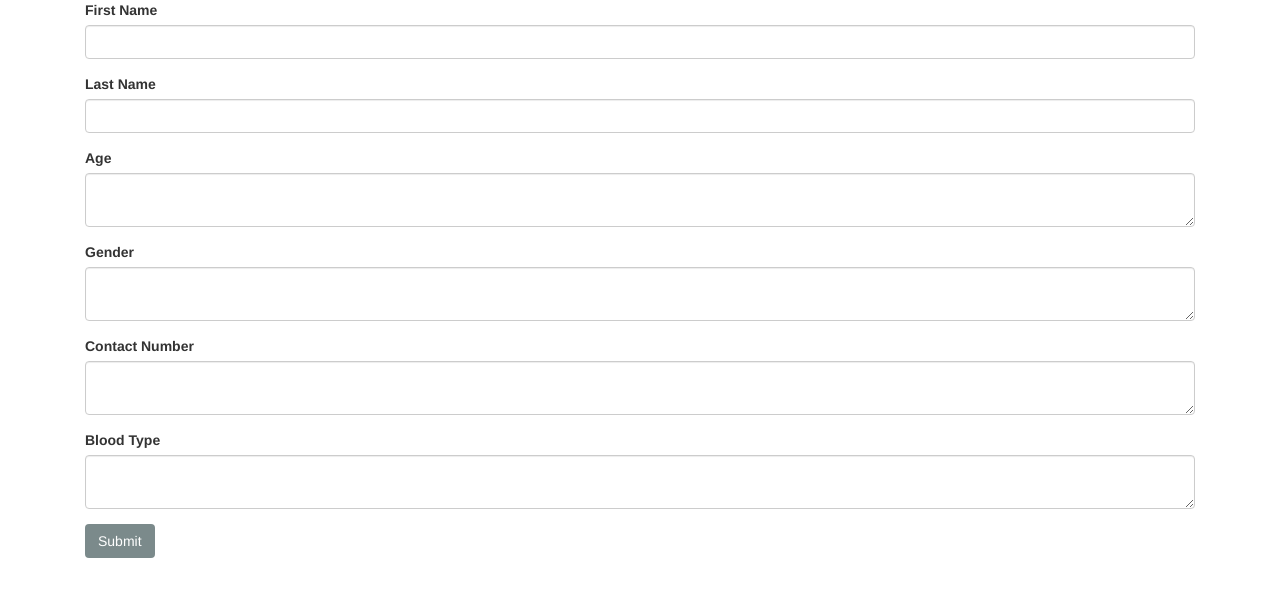
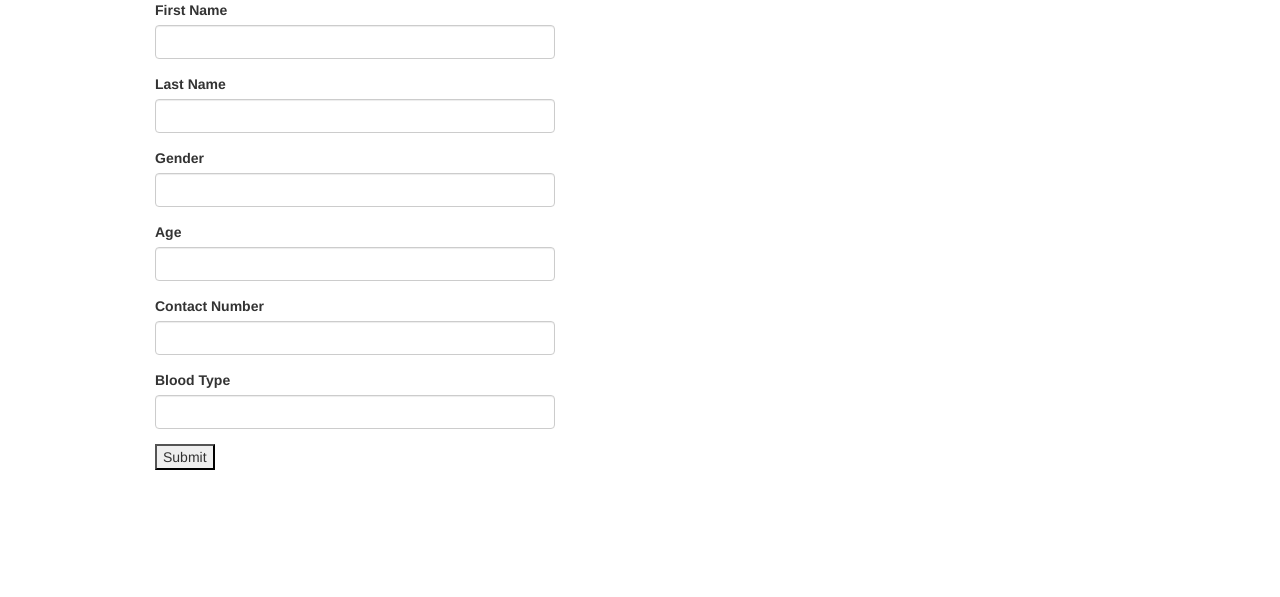
Before and after one commit to AnamAM/Project2, a Node server app: page /donor in a window 1280 px wide. Shown: the top 597 px of the page. Run offline with Node 20, Linux system fonts and the light colour scheme; some libraries are stand-ins or nearby versions.

Commit message:
pulling master

```diff
--- a/package.json
+++ b/package.json
@@ -15,6 +15,7 @@
     "express": "^4.16.3",
     "express-handlebars": "^3.0.0",
     "mysql2": "^1.5.3",
+    "nodemon": "^1.18.10",
     "sequelize": "^4.38.0"
   },
   "devDependencies": {
--- a/public/donor.html
+++ b/public/donor.html
@@ -8,7 +8,6 @@
     <meta name="viewport" content="width=device-width, initial-scale=1">
     <meta http-equiv="X-UA-Compatible" content="ie=edge">
     <link href="https://maxcdn.bootstrapcdn.com/bootswatch/4.0.0/flatly/bootstrap.min.css" rel="stylesheet">
-    <link rel="stylesheet" href="styles/styles.css" media="screen" title="no title">
     <link rel="stylesheet" href="https://cdnjs.cloudflare.com/ajax/libs/animate.css/3.7.0/animate.min.css">
     <link rel="stylesheet" href="https://use.fontawesome.com/releases/v5.8.1/css/all.css"
     integrity="sha384-50oBUHEmvpQ+1lW4y57PTFmhCaXp0ML5d60M1M7uH2+nqUivzIebhndOJK28anvf" crossorigin="anonymous">
@@ -17,43 +16,41 @@
     <script src="https://code.jquery.com/jquery.js"></script>
     <script src="https://maxcdn.bootstrapcdn.com/bootstrap/4.0.0/js/bootstrap.min.js">
     </script>
+    <link rel="stylesheet" href="styles/styles.css" media="screen" title="no title">
 </head>
 
 <body>
-
-
-    <div class="container">
-
-        <form role="form" id="donor-form">
-            <div class="form-group float-label-control" id="fname">
+        <div class="container donor-info">
+                <form method="POST" role="form">
+                    <div class="form-group float-label-control">
                         <label for="">First Name</label>
-                <input type="name" class="form-control">
+                        <input id="firstName" type="text" class="form-control">
                     </div>
-            <div class="form-group float-label-control" id="lname">
+                    <div class="form-group float-label-control">
                         <label for="">Last Name</label>
-                <input type="name" class="form-control">
+                        <input id="lastName" type="text" class="form-control">
                     </div>
-            <div class="form-group float-label-control" id="age">
+                    <div class="form-group float-label-control">
+                        <label for="">Gender</label>
+                        <input id="gender" type="text" class="form-control">
+                    </div>
+                    <div class="form-group float-label-control">
                         <label for="">Age</label>
-                <textarea class="form-control"></textarea>
+                        <input id="age" type="number" class="form-control">
                     </div>
-            <div class="form-group float-label-control" id="gender">
-                <label for="">Gender</label>
-                <textarea class="form-control"></textarea>
+                    <div class="form-group float-label-control">
+                        <label for="">Contact Number</label>
+                        <input id="contactNumber" type="number" class="form-control">
                     </div>
-            <div class="form-group float-label-control" id="contactNumber">
-                <label for="">Contact Number</label>
-                <textarea class="form-control"></textarea>
+                    <div class="form-group float-label-control">
+                        <label for="">Blood Type</label>
+                        <input id="bloodType" type="text" class="form-control">
                     </div>
-            <div class="form-group float-label-control" id="bloodType">
-                <label for="">Blood Type</label>
-                <textarea class="form-control"></textarea>
-            </div>
-            <button type="button" id="donorSubmit" class="btn btn-dark">Submit</button>
+                    <button id="donorSubmit" type="submit">Submit</button>
                 </form>
         </div>
 
-    <script type="text/javascript">
+    <script src="js/donor.js" type="text/javascript">
 
     </script>
 </body>
--- a/public/home.html
+++ b/public/home.html
@@ -68,7 +68,6 @@
             <h4 class="text-uppercase">Schedule an appointment with us today.</h4>
             <br>
             <button type="button" class="btn btn-light" id="donor-sumbit"><a href="/donor">Donate Blood</a></button>
-            <button type="button" class="btn btn-light">Recieve Blood</button>
         </div>
     </header>
 
--- a/public/styles/styles.css
+++ b/public/styles/styles.css
@@ -54,3 +54,15 @@
 .navbar {
 position: fixed;
 }
+
+.form-control {
+  width: 400px;
+  border-radius: auto;
+  margin: 0;
+  display: block;
+}
+
+.donor-info {
+  float: right;
+
+}
```
Also changed, not shown: public/js/donor.js (+29 -12 lines), public/schedule.html (added), public/schedule.js (added), 1 other file. Lines whose indentation alone changed are shown as unchanged.
